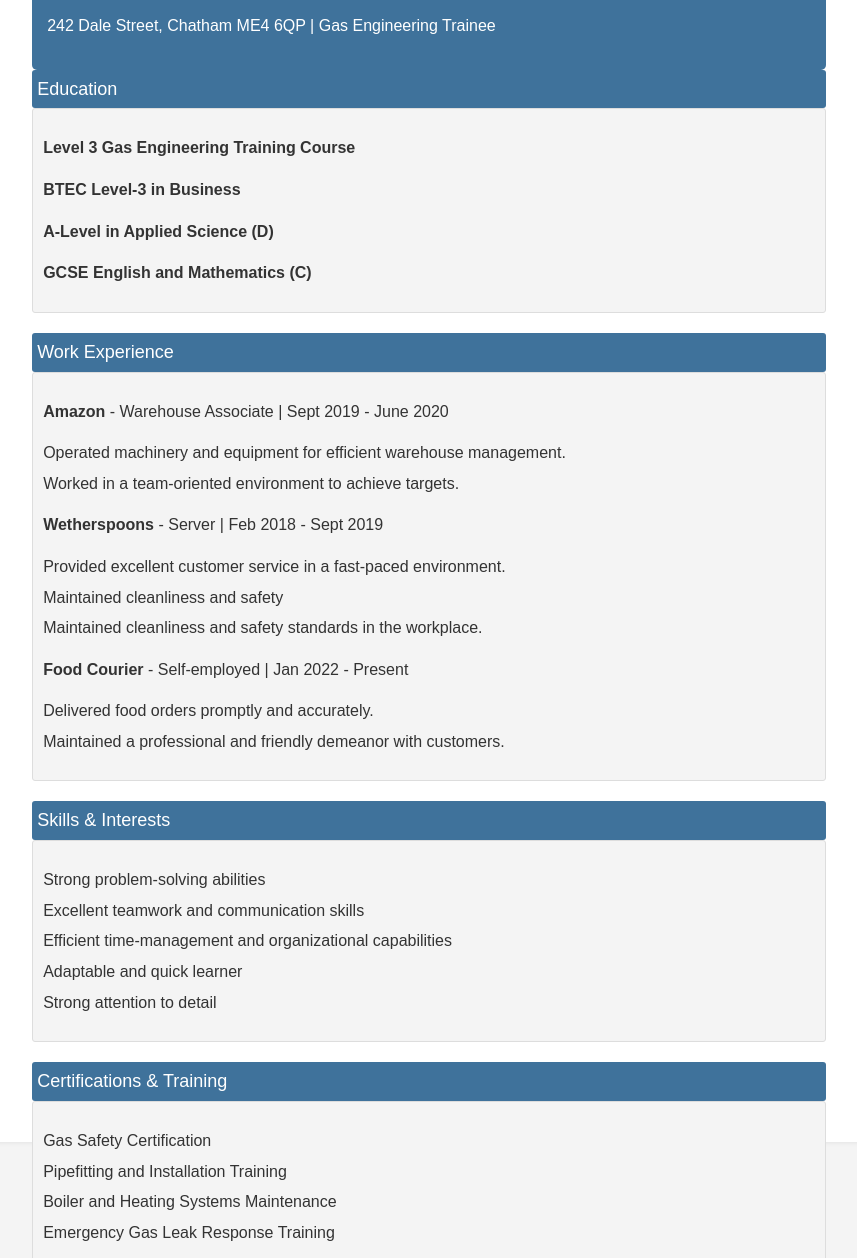
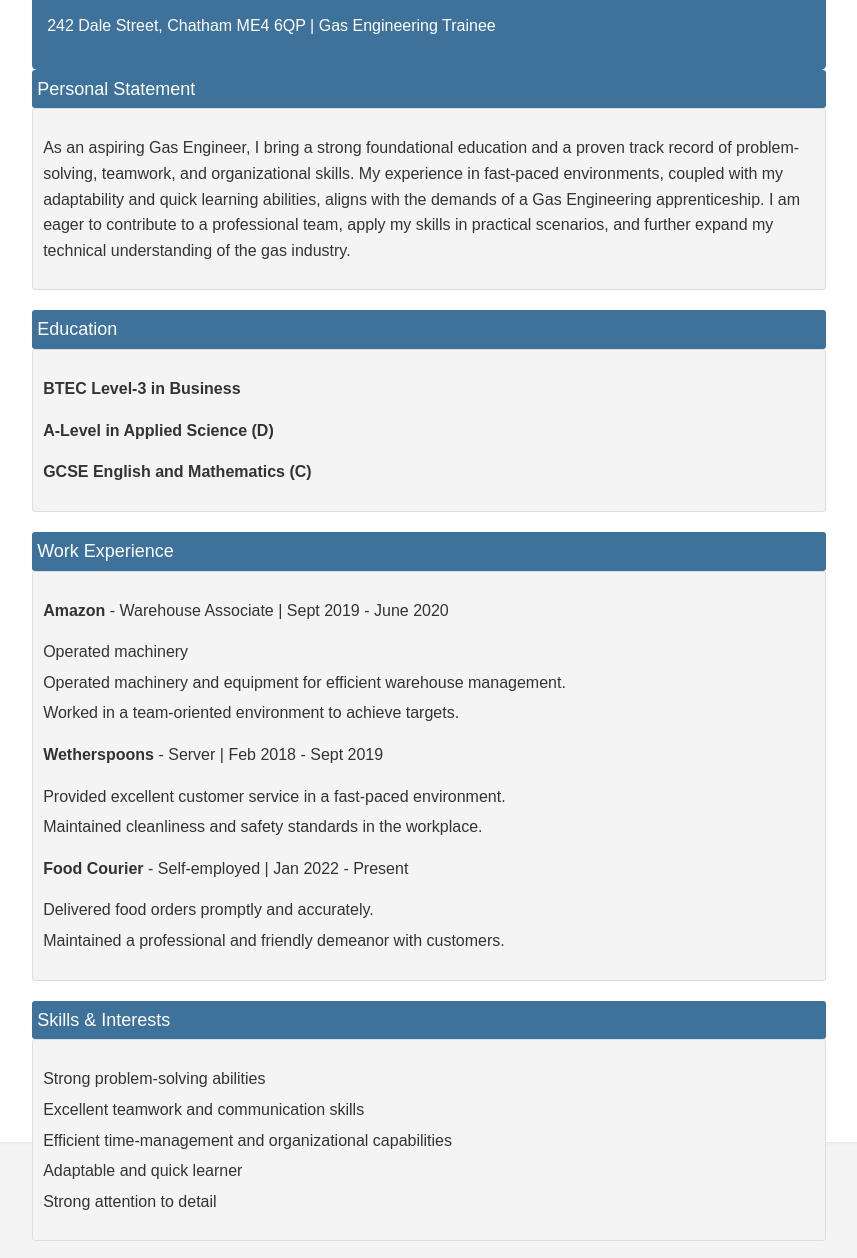
Before and after one commit to AyomideOluniyi/SemereKidane-CV, a plain HTML site: page index.html in a window 1280 px wide. Shown: the part 160-1418 px from the top of the page, without its empty margins (211-1068 px from the left). Drawn offline with Linux system fonts and the light colour scheme.

Commit message:
new chages to form

```diff
--- a/index.html
+++ b/index.html
@@ -76,9 +76,14 @@
             <p>242 Dale Street, Chatham ME4 6QP | Gas Engineering Trainee</p>
         </header>
         <section class="section">
+            <div class="section-title">Personal Statement</div>
+            <div class="section-content">
+                <p>As an aspiring Gas Engineer, I bring a strong foundational education and a proven track record of problem-solving, teamwork, and organizational skills. My experience in fast-paced environments, coupled with my adaptability and quick learning abilities, aligns with the demands of a Gas Engineering apprenticeship. I am eager to contribute to a professional team, apply my skills in practical scenarios, and further expand my technical understanding of the gas industry.</p>
+            </div>
+        </section>
+        <section class="section">
             <div class="section-title">Education</div>
             <div class="section-content">
-                <p><strong>Level 3 Gas Engineering Training Course</strong></p>
                 <p><strong>BTEC Level-3 in Business</strong></p>
                 <p><strong>A-Level in Applied Science (D)</strong></p>
                 <p><strong>GCSE English and Mathematics  (C)</strong></p>
@@ -89,14 +94,14 @@
             <div class="section-content">
                 <p><strong>Amazon</strong> - Warehouse Associate | Sept 2019 - June 2020</p>
                 <ul>
+                    <li>Operated machinery
                     <li>Operated machinery and equipment for efficient warehouse management.</li>
                     <li>Worked in a team-oriented environment to achieve targets.</li>
                 </ul>
                 <p><strong>Wetherspoons</strong> - Server | Feb 2018 - Sept 2019</p>
                 <ul>
                     <li>Provided excellent customer service in a fast-paced environment.</li>
-                    <li>Maintained cleanliness and safety
-                                            <li>Maintained cleanliness and safety standards in the workplace.</li>
+                    <li>Maintained cleanliness and safety standards in the workplace.</li>
                 </ul>
                 <p><strong>Food Courier</strong> - Self-employed | Jan 2022 - Present</p>
                 <ul>
@@ -116,16 +121,11 @@
                     <li>Strong attention to detail</li>
                 </ul>
             </div>
-        </section>
+             </section>
         <section class="section">
-            <div class="section-title">Certifications & Training</div>
+            <div class="section-title">Others</div>
             <div class="section-content">
-                <ul>
-                    <li>Gas Safety Certification</li>
-                    <li>Pipefitting and Installation Training</li>
-                    <li>Boiler and Heating Systems Maintenance</li>
-                    <li>Emergency Gas Leak Response Training</li>
-                </ul>
+                <p>Full UK Drivers License</p>
             </div>
         </section>
         <section class="section">
```
